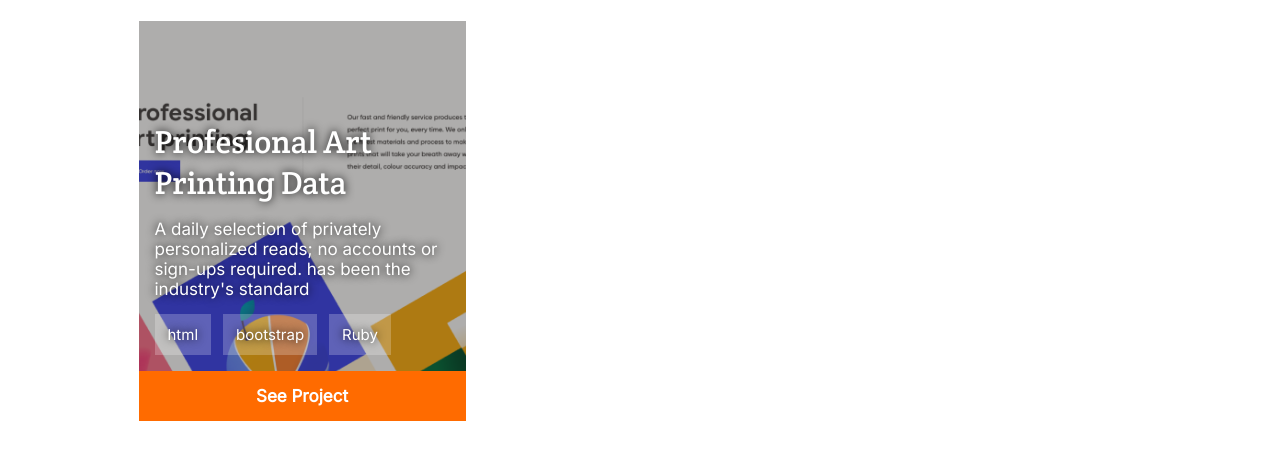
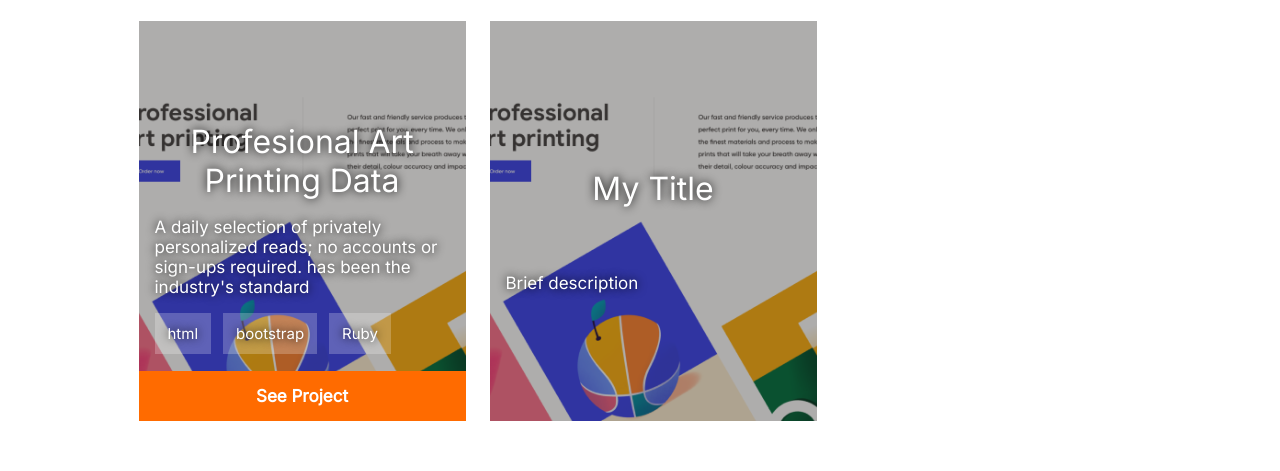
Before and after one commit to jasonfelice/portfolio, a plain HTML site: page index.html in a window 1280 px wide. Shown: the part 1441-1912 px from the top of the page. Drawn offline with Linux system fonts and the light colour scheme.

Commit message:
'Project cards are created using javaScript' '

```diff
--- a/index.html
+++ b/index.html
@@ -120,7 +120,7 @@
             <div class="cards">
 
                 <div class="content">
-                    <h1>Profesional Art Printing Data</h1>
+                    <h2>Profesional Art Printing Data</h2>
                     <p>A daily selection of privately personalized reads; no accounts or sign-ups required. has been the
                         industry's standard</p>
                     <ul class="languages other-cards-info">
--- a/script.js
+++ b/script.js
@@ -6,6 +6,33 @@ const messageField = document.getElementById('form-message');
 const submit = document.querySelector('button[type="submit"]');
 const formReset = document.querySelector('button[type="reset"]');
 const formInput = { name: '', email: '', message: '' };
+const myPortfolio = [
+  {
+    card: { title: 'My Title', description: 'Brief description', techList: ['html', 'bootstrap', 'Ruby'], }
+  }];
+
+function addCards(i) {
+  const cardContainer = document.createElement('div');
+  const cardContent = document.createElement('div');
+  const cardTitle = document.createElement('h2');
+  const cardDescription = document.createElement('p');
+  const techContainer = document.createElement('ul');
+  cardContainer.classList.add('cards');
+  cardContent.classList.add('content');
+  techContainer.classList.add('other-cards-info');
+  techContainer.classList.add('languages');
+  cardTitle.textContent = myPortfolio[i].card.title;
+  cardDescription.textContent = myPortfolio[i].card.description;
+  cardContent.appendChild(cardTitle);
+  cardContent.appendChild(cardDescription);
+  cardContent.appendChild(techContainer);
+  cardContainer.appendChild(cardContent);
+  document.querySelector('.work-card-container').appendChild(cardContainer);
+}
+
+for (let i = 0; i < myPortfolio.length; i++) {
+  addCards(i);
+}
 
 if (localStorage.contactForm) {
   formInput.name = JSON.parse(localStorage.contactForm).name;
--- a/style.css
+++ b/style.css
@@ -203,7 +203,7 @@ form ul li {
   font-size: 32px;
 }
 
-.content h1 {
+.content h2 {
   font-size: 32px;
   font-weight: 100;
 }
```
